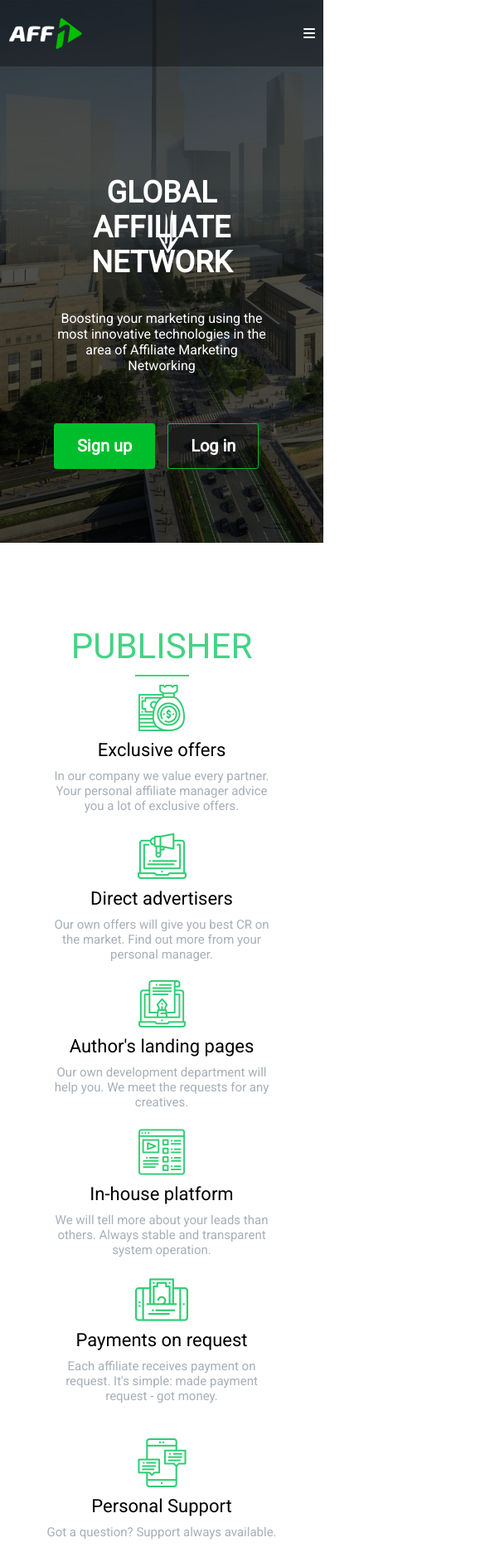
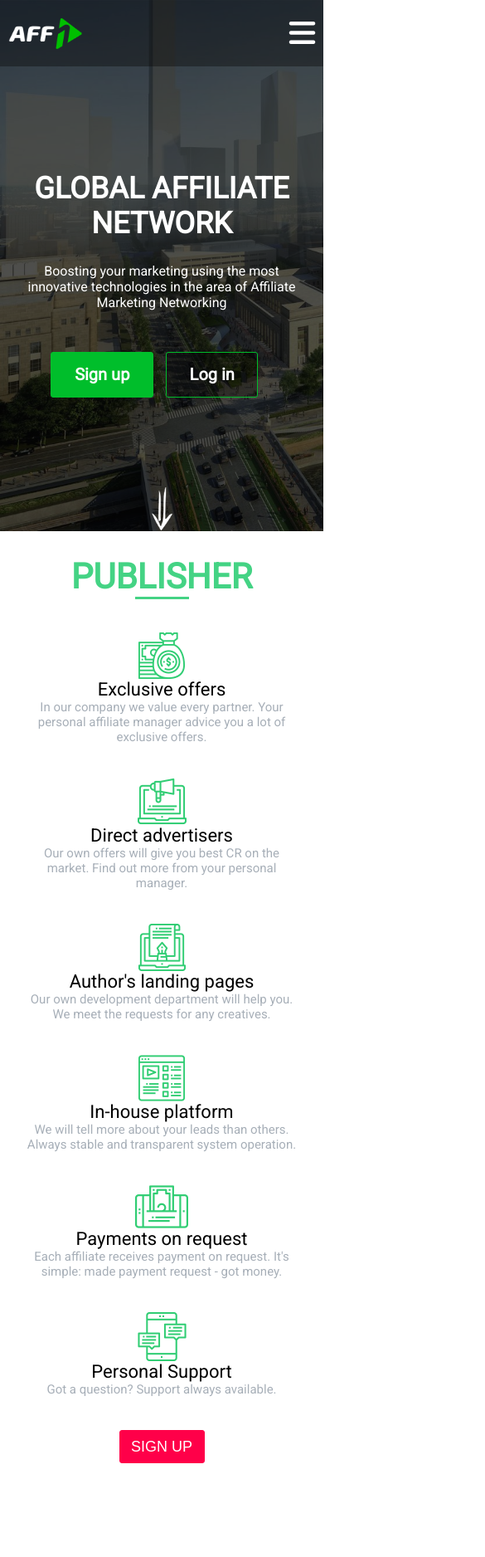
Before and after one commit to YuliaSavchik/aff1, a plain HTML site: page aff1.html in a window 390 px wide. Shown: the top 1876 px of the page at 83% size, 585 px wide, since content can reach past the window. Drawn offline with Linux system fonts and the light colour scheme.

Commit message:
add grids

```diff
--- a/aff1.css
+++ b/aff1.css
@@ -9,7 +9,6 @@ body
     width: 100%;
     font-family: Roboto, sans-serif;
 }
-                /* ---header menu--- */
 .header_menu
 {
     width: 100%;
@@ -25,7 +24,7 @@ body
     width: 1200px;
     height: 80px;
     display: flex;
-    justify-content: space-around;
+    justify-content: space-between;
     align-items: center;
 }
 .logo
@@ -62,13 +61,14 @@ body
     width: 160px;
     height: 80px;
     display: flex;
-    justify-content: space-between;
+    justify-content: center;
     align-items: center;
 }
 .button_en
 {
     width: 65px;
     height: 35px;
+    margin-right: 15px;
     font-size: 17px;
     background-color: rgba(44, 47, 49, 0.7);
     color: white;
@@ -105,31 +105,44 @@ body
     align-items: center;
     display: none;
 }
-
-                    /* ---home page--- */
+.icon_hiden
+{
+    font-size: 36px;
+}
 .home_page_images
 {
     width: 100%;
     height: 654px;
-    /* height: 900px; */
     background-image: url(./images/aff1_promo_header.jpeg);
-    background-size: cover;
 }
 .home_page_images_opacity
 {
     width: 100%;
-    /* height: 654px; */
-    height: 900px;
+    height: 654px;
     background-color: rgba(5, 5, 5,0.7);
-    display: flex;
+    display: grid;
+    grid-template-columns: 1fr;
+}
+.home_page_images_opacity > *
+{
+    display: grid;
+}
+.home_page_block_for_text
+{
+    display: grid;
+    justify-content: center;
+    grid-template-columns: 584px;
+    grid-template-rows: 1fr 243px 1fr;
+}
+.home_page_block_for_text > *
+{
+    display: grid;
     justify-content: center;
     align-items: center;
 }
 .home_page_text
 {
-    width: 584px;
-    height: 243px;
-    padding: 5px 16px;
+    display: grid;
     justify-content: center;
     align-items: center;
 }
@@ -150,7 +163,7 @@ body
 }
 .home_page_button
 {
-    width: 552px;
+    width: 584px;
     height: 55px;
     display: flex;
     justify-content: center;
@@ -196,42 +209,42 @@ body
     border: 1px solid #029022;
     height: 54px;
 }
+.home_page_blok_arrow
+{
+    display: grid;
+    justify-content: center;
+    align-items: flex-end;
+    padding-bottom: 15px;
+}
 .home_page_arrow
 {
     width: 25px;
     height: 52px;
-    display: flex;
-    position: absolute;
-    top: 89%;
-    left: 49%;
-    z-index: 4;
 }
-.home_page_arrow:hover
-{
-    cursor: pointer;
-}
-
-                /* ---publisher--- */
-.publisher_conteiner
+.publisher_conteiner , .advertiser_conteiner
 {
     width: 100%;
     height: 690px;
-    padding: 100px 0 20px 0;
+    padding: 90px 90px 0px;
     background-color: white;
-    flex-direction: row;
-    justify-content: center;
+    display: grid;
+    grid-template-columns: repeat(3, 1fr);
+    grid-template-rows: 76px 1fr 1fr 66px;
+    grid-gap: 40px;
+}
+.advertiser_conteiner
+{
+    background-color: #F6F9FA;
+}
+.publisher_conteiner > * , .advertiser_conteiner > *
+{
+    display: grid;
+    justify-items: center;
     align-items: center;
 }
-.publisher_heading
-{
-    width: 100%;
-    height: 56px;
-    margin-bottom: 10px;
-    background-color: white;
+h2{
     font-size: 42px;
     color: #44d384;
-    text-align: center;
-    text-transform: uppercase;
 }
 hr{
     width: 65px;
@@ -239,130 +252,44 @@ hr{
     border: none;
     background-color: #44d384;
     margin: auto;
-
-}
-.body_line1, .body_line2
-{
-    width: 100%;
-    height: 230px;
-    display: flex;
-    justify-content: space-evenly;
-    align-items: center;
-    flex-grow: 1;
-}
-.publisher_body_block
-{
-    width: 370px;
-    height: 178px;
-    margin: 10px 15px 5px 15px;
-    display: flex;
-    flex-direction: column;
-    justify-content: center;
-    align-items: center;
 }
 h3
 {
     font-size: 22px;
     font-weight: normal;
     color: black;
-    margin: 10px 0;
 }
 p
 {
     font-size: 15px;
     color: #A7AFB8;
     text-align: center;
-    margin: 0 0 10px;
 }
-.publisher_button
+.buttun_publisher , .buttun_advertiser
 {
-    width: 100%;
-    height: 56px;
-    text-align: center;
-}
-.buttun_publisher
-{
-    width: 98px;
+    width: 103px;
     height: 40px;
-    align-items: center;
     font-size: 18px;
     color: white;
     background-color: #FF0049;
     border: 1px solid #FF0049;
     border-radius: 3px;
     outline: none;
-    padding: 6px 12px;
-}
-.buttun_publisher:hover
-{
-    cursor: pointer;
-}
-
-                /* ---advertiser--- */
-.advertiser_conteiner
-{
-    width: 100%;
-    height: 690px;
-    padding: 100px 0 20px 0;
-    background-color: #F6F9FA;
-    flex-direction: row;
-    justify-content: center;
-    align-items: center;
-}
-.advertiser_heading
-{
-    width: 100%;
-    height: 56px;
-    margin-bottom: 10px;
-    background-color: #F6F9FA;
-    font-size: 42px;
-    color: #44d384;
-    text-align: center;
-    text-transform: uppercase;
-}
-.body_line1 , .body_line2
-{
-    width: 100%;
-    height: 230px;
-    display: flex;
-    justify-content: space-evenly;
-    align-items: center;
-}
-.advertiser_body_block
-{
-    width: 370px;
-    height: 178px;
-    margin: 10px 15px 5px 15px;
-    display: flex;
-    flex-direction: column;
-    justify-content: center;
-    align-items: center;
-}
-.advertiser_button
-{
-    width: 100%;
-    height: 56px;
-    text-align: center;
 }
 .buttun_advertiser
 {
     width: 148px;
     height: 40px;
-    align-items: center;
-    font-size: 18px;
-    color: white;
-    background-color: #FF0049;
-    border: 1px solid #FF0049;
-    border-radius: 3px;
-    outline: none;
-    padding: 6px 12px;
 }
-.buttun_advertiser:hover
+.buttun_publisher , .buttun_advertiser:hover
 {
     cursor: pointer;
 }
-
-                /* ---about us--- */
+.publisher_block_heading , .publisher_block_button ,
+.advertisre_block_heading , .advertisre_block_button
+{
+    grid-column: 1 / 4;
+}
 .aboutUs_conteiner
 {
     width: 100%;
@@ -400,13 +327,10 @@ p
     color: #A7AFB8;
     font-size: 17px;
 }
-
-            /* ---footer--- */
 .footer_conteiner
 {
     width: 100%;
     height: 550px;
-    padding: 67px 0;
     background-color: #F6F9FA;
     display: flex;
     flex-direction: column;
@@ -425,7 +349,6 @@ p
 {
     width: 357px;
     height: 416px;
-    margin-right: 10px;
 }
 .footer_logo
 {
@@ -440,23 +363,23 @@ p
 }
 .footer_partnershir
 {
-    height: 28px;
-    margin: 37px 0 0;
+    height: 65px;
     font-size: 20px;
+    display: flex;
+    align-items: flex-end;
 }
 .footer_technical-support
 {
     height: 28px;
-    margin: 2px 0 0;
     font-size: 20px;
 }
 .footer_icon
 {
     width: 108px;
-    height: 32px;
-    margin: 36px 0 0 0;
+    height: 104px;
     display: flex;
     justify-content: space-around;
+    align-items: center;
 }
 .icon
 {
@@ -479,22 +402,17 @@ p
     background-color: #007eb5;
 }
 
-.footer_copyright
+.footer_copyright , .footer_privacy
 {
     height: 23px;
-    margin: 37px 0 10px;
     font-size: 16px;
 }
 .footer_address
 {
-    height: 66px;
-    margin: 0 0 10px;
+    height: 80px;
     font-size: 16px;
-}
-.footer_privacy
-{
-    height: 23px;
-    margin: 6px 0 0;
+    display: flex;
+    align-items: center;
 }
 .footer_images
 {
--- a/aff1.html
+++ b/aff1.html
@@ -26,112 +26,106 @@
                 <button class="button_login">Log in</button>
             </div>
             <div class="hidden_novigation">
-                <i class="fas fa-bars"></i>
+                <i class="fas fa-bars icon_hiden"></i>
             </div>
         </div>
     </div>
-    <div class="home_page">
+
     <div class="home_page_images">
         <div class="home_page_images_opacity">
+            <div class="home_page_block_for_text">
+                <div class="empty_blok"></div>
                 <div class="home_page_text">
                     <p class="home_page_text_title">Global affiliate network</p>
-                    <p class="home_page_text_paragraph">Boosting your marketing using
-                        the most innovative technologies in the area of Affiliate Marketing Networking</p>
+                    <p class="home_page_text_paragraph">Boosting your marketing using the most innovative technologies in the area of Affiliate Marketing Networking</p>
                     <div class="home_page_button">
                         <button class="home_page_button_signUp">Sign up</button>
                         <button class="home_page_button_logIn">Log in</button>
                     </div>
                 </div>
+                <div class="home_page_blok_arrow">
+                    <a class="home_page_arrow" href="#"><img src="./images/arrow_down_scroll.png"></a>
                 </div>
             </div>
-        <img class="home_page_arrow" src="./images/arrow_down_scroll.png" alt="arrow">
+        </div>
     </div>
 
     <div class="publisher_conteiner">
-        <div class="publisher_heading">Publisher</div>
+        <div class="publisher_block_heading">
+            <h2>PUBLISHER</h2>
             <hr>
-        <div class="publisher body_line1">
-            <div class="publisher_body_block one">
+        </div>
+        <div class="publisher_block_one">
             <img src="./images/budget.png" alt="budget">
             <h3>Exclusive offers</h3>
-                <p>In our company we value every partner.
-                    Your personal affiliate manager advice you a lot of exclusive offers.</p>
+            <p>In our company we value every partner. Your personal affiliate manager advice you a lot of exclusive offers.</p>
         </div>
-            <div class="publisher_body_block two">
-                <img src="./images/digital_marketing.png" alt="digital marketing">
+        <div class="publisher_block_two">
+            <img src="./images/digital_marketing.png" alt="digital">
             <h3>Direct advertisers</h3>
-                <p>Our own offers will give you best CR on the market.
-                    Find out more from your personal manager.</p>
+            <p>Our own offers will give you best CR on the market. Find out more from your personal manager.</p>
         </div>
-            <div class="publisher_body_block three">
+        <div class="publisher_block_three">
             <img src="./images/copyright.png" alt="copyright">
             <h3>Author's landing pages</h3>
-                <p>Our own development department will help you.
-                    We meet the requests for any creatives.</p>
+            <p>Our own development department will help you. We meet the requests for any creatives.</p>
         </div>
-        </div>
-        <div class="publisher body_line2">
-            <div class="publisher_body_block four">
+        <div class="publisher_block_four">
             <img src="./images/inhouse_platform.png" alt="inhouse_platform">
             <h3>In-house platform</h3>
-                <p>We will tell more about your leads than others.
-                    Always stable and transparent system operation.</p>
+            <p>We will tell more about your leads than others. Always stable and transparent system operation.</p>
         </div>
-            <div class="publisher_body_block five">
+        <div class="publisher_block_five">
             <img src="./images/mobile_payment.png" alt="mobile_payment">
             <h3>Payments on request</h3>
-                <p>Each affiliate receives payment on request.
-                    It's simple: made payment request - got money.</p>
+            <p>Each affiliate receives payment on request. It's simple: made payment request - got money.</p>
         </div>
-            <div class="publisher_body_block six">
+        <div class="publisher_block_six">
             <img src="./images/message.png" alt="message">
             <h3>Personal Support</h3>
             <p>Got a question? Support always available.</p>
         </div>
-        </div>
-        <div class="publisher_button">
+        <div class="publisher_block_button">
             <button class="buttun_publisher">SIGN UP</button>
         </div>
     </div>
 
     <div class="advertiser_conteiner">
-        <div class="advertiser_heading">ADVERTISER</div>
+        <div class="advertisre_block_heading">
+            <h2>ADVERTISER</h2>
             <hr>
-        <div class="advertiser body_line1">
-            <div class="advertiser_body_block one">
+        </div>
+        <div class="advertisre_block_one">
             <img src="./images/network.png" alt="network">
             <h3>Individual approach</h3>
             <p>Feel the care from our managers. Your personal manager can be your friend.</p>
         </div>
-            <div class="advertiser_body_block two">
+        <div class="advertisre_block_two">
             <img src="./images/analytics.png" alt="analytics">
             <h3>Software solutions</h3>
             <p>In-house platform with custom solutions. This allows us to do the impossible for you.</p>
         </div>
-            <div class="advertiser_body_block three">
+        <div class="advertisre_block_three">
             <img src="./images/analytics_2.png" alt="analytics_2">
             <h3>Anti-fraud software</h3>
             <p>100% anti-fraud protection. We check every conversion on fraud.</p>
         </div>
-        </div>
-        <div class="advertiser body_line2">
-            <div class="advertiser_body_block four">
+        <div class="advertisre_block_four">
             <img src="./images/communication.png" alt="communication">
             <h3>Traffic from worldwild</h3>
             <p>In our partner network publishers from many countries around the world have registered. Traffic for your site from any country.</p>
         </div>
-            <div class="advertiser_body_block five">
+        <div class="advertisre_block_five">
             <img src="./images/target.png" alt="target.">
             <h3>To be result-oriented</h3>
             <p>You pay only for the necessary actions committed by users on the site. No risks!</p>
         </div>
-            <div class="advertiser_body_block six">
+        <div class="advertisre_block_six">
             <img src="./images/mission.png" alt="mission">
             <h3>Profitable terms</h3>
             <p>Our managers will offer the most favorable conditions on the market. Just contact us.</p>
         </div>
-        </div>
-        <div class="advertiser_button">
+        <div class="advertisre_block_button">
             <button class="buttun_advertiser">APPLICATION</button>
         </div>
     </div>
--- a/media.aff.css
+++ b/media.aff.css
@@ -1,3 +1,16 @@
+@media (max-width: 1920px)
+{
+    .home_page_images
+    {
+        height: 965px;
+        background-size: cover;
+    }
+    .home_page_images_opacity
+    {
+        height: 965px;
+        background-size: cover;
+    }
+}
 @media (max-width: 1366px)
 {
     .home_page_images
@@ -11,24 +24,17 @@
         height: 654px;
     }
 }
-/* @media (max-width: 1920px)
+@media (max-width: 1280px)
 {
     .home_page_images
     {
-        width: 1920px;
+        width: 100%;
+        height: 654px;
     }
     .home_page_images_opacity
     {
-        width: 1920px;
-    }
-} */
-
-@media (max-width: 1280px)
-{
-    .home_page_arrow
-    {
-        top: 69%;
-        left: 49%;
+        width: 100%;
+        height: 654px;
     }
     .menu
     {
@@ -36,14 +42,27 @@
         display: flex;
         justify-content: space-evenly;
     }
+    .button
+    {
+        width: 140px;
+        height: 50px;
+    }
+    .button_en
+    {
+        width: 45px;
+        height: 25px;
+        font-size: 14px;
+        margin-right: 10px;
+    }
+    .button_login
+    {
+        width: 60px;
+        height: 25px;
+        font-size: 14px;
+    }
     .aboutUs_text , .footer_body
     {
         width: 95%;
-    }
-    .footer_body , .footer_info
-    {
-        width: 95%;
-        height: 250px;
     }
     .footer_info p
     {
@@ -57,6 +76,21 @@
 }
 @media (max-width: 1000px)
 {
+    .home_page_images
+    {
+        width: 100%;
+        height: 640px;
+    }
+    .home_page_images_opacity
+    {
+        width: 100%;
+    }
+    .home_page_block_for_text
+    {
+        display: grid;
+        grid-template-columns: 500px;
+        grid-template-rows: 1fr 243px 1fr;
+    }
     .menu
     {
         width: 80%;
@@ -77,10 +111,6 @@
     {
         width: 140px;
         margin-left: 30px;
-    }
-    .publisher_button
-    {
-        flex-shrink: 2;
     }
     .aboutUs_text , .footer_body
     {
@@ -103,6 +133,11 @@
 }
 @media (max-width: 828px) and (orientation: portrait)
 {
+    .home_page_images
+    {
+        width: 100%;
+        height: 640px;
+    }
     .menu
     {
         width: 60%;
@@ -119,19 +154,20 @@
         width: 120px;
         margin-left: 30px;
     }
-    .home_page_arrow
-    {
-        top: 30%;
-        left: 49%;
-    }
     .home_page_images
     {
         width: 100%;
         justify-content: center;
     }
-    .home_page_text
+    .home_page_images_opacity
     {
-        width: 75%;
+        width: 100%;
+    }
+    .home_page_block_for_text
+    {
+        display: grid;
+        grid-template-columns: 450px;
+        grid-template-rows: 1fr 243px 1fr;
     }
     .home_page_button
     {
@@ -140,42 +176,22 @@
     .publisher_conteiner , .advertiser_conteiner
     {
         width: 100%;
-        height: 1300px;
+        height: 1100px;
+        padding: 30px;
         display: flex;
         flex-direction: column;
-        justify-content: center;
+        justify-content: flex-start;
         align-items: center;
     }
-    .publisher , .advertiser
+    .publisher_conteiner >* , .advertiser_conteiner >*
     {
-        width: 95%;
-        height: 1300px;
-    }
-    .body_line1, .body_line2
-    {
-        width: 95%;
-        height: 650px;
-        flex-wrap: wrap;
-    }
-    .publisher_heading , .advertiser_heading , .aboutUs_heading
-    {
-        width: 100%;
-    }
-    .publisher_body_block , .advertiser_body_block
-    {
-        width: 75%;
-        height: 147px;
-        justify-content: center;
-    }
-    .publisher_button , .advertiser_button
-    {
-        width: 75%;
+        text-align: center;
     }
     .aboutUs_body , .aboutUs_text
     {
         width: 95%;
     }
-    .footer_body , .footer_info
+    .footer_info , .footer_body
     {
         width: 95%;
         height: 250px;
@@ -202,7 +218,8 @@
     }
     .menu
     {
-        width: 100%;
+        width: 95%;
+        justify-content: space-between;
     }
     .logo
     {
@@ -214,10 +231,32 @@
     }
     .hidden_novigation
     {
-        width: 280px;
+        width: 60px;
         height: 60px;
         display: flex;
         justify-content: flex-end;
         align-items: center;
     }
+    .hidden_novigation:hover
+    {
+        cursor: pointer;
+    }
+    .home_page_images_opacity
+    {
+        width: 100%;
+        height: 654px;
+        background-color: rgba(5, 5, 5,0.7);
+    }
+    .home_page_block_for_text
+    {
+        display: grid;
+        grid-template-columns: 350px;
+        grid-template-rows: 1fr 243px 1fr;
+    }
+    .publisher_conteiner , .advertiser_conteiner
+    {
+        width: 100%;
+        height: 1250px;
+        padding: 30px;
+    }
 }
```
Lines whose indentation alone changed are shown as unchanged.
